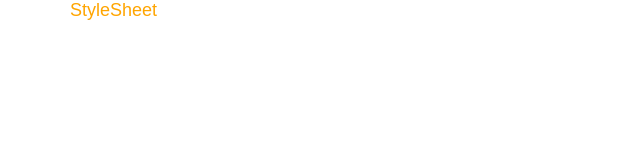
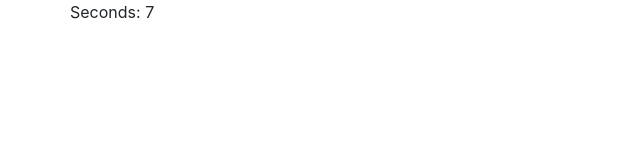
Before and after one commit to yogi721/react-tutorials, a React (Create React App) app: page / in a window 1280 px wide. Shown: the top 160 px of the page, without its empty margins (0-640 px from the left). Built offline with nearby package versions, Linux system fonts and the light colour scheme.

Commit message:
timer from doc

```diff
--- a/src/App.js
+++ b/src/App.js
@@ -1,4 +1,5 @@
 // import IndexTyping from './components/typing/IndexTyping';
+import IndexDoc from './components/reactDoc/IndexDoc';
 import IndexTutorial from './components/tutorial1/IndexTutorial';
 // import IndexTodo from './components/todo/IndexTodo';
 
@@ -8,9 +9,10 @@ function App() {
   return (
     <div className="container mb-5 mb-5">
       <div className="row">
-        <IndexTutorial />
+        {/* <IndexTutorial /> */}
         {/* <IndexTyping /> */}
         {/* <IndexTodo /> */}
+        <IndexDoc />
       </div>
     </div>
   );
--- /dev/null
+++ b/src/components/reactDoc/IndexDoc.js
@@ -0,0 +1,12 @@
+import React from 'react'
+import Timer from './stateful-component/Timer'
+
+function IndexDoc() {
+    return (
+        <div>
+            <Timer />
+        </div>
+    )
+}
+
+export default IndexDoc
--- /dev/null
+++ b/src/components/reactDoc/stateful-component/Timer.js
@@ -0,0 +1,31 @@
+import React, { Component } from 'react'
+
+class Timer extends Component {
+    constructor() {
+        super()
+        this.state = { seconds: 0 }
+    }
+    tick() {
+        this.setState(state => ({
+            seconds: state.seconds + 1
+        }))
+    }
+
+    componentDidMount() {
+        this.interval = setInterval(() => this.tick(), 1000)
+    }
+
+    componentWillUnmount() {
+        clearInterval(this.interval)
+    }
+
+    render() {
+        return (
+            <div>
+                Seconds: {this.state.seconds}
+            </div>
+        )
+    }
+}
+
+export default Timer
```
